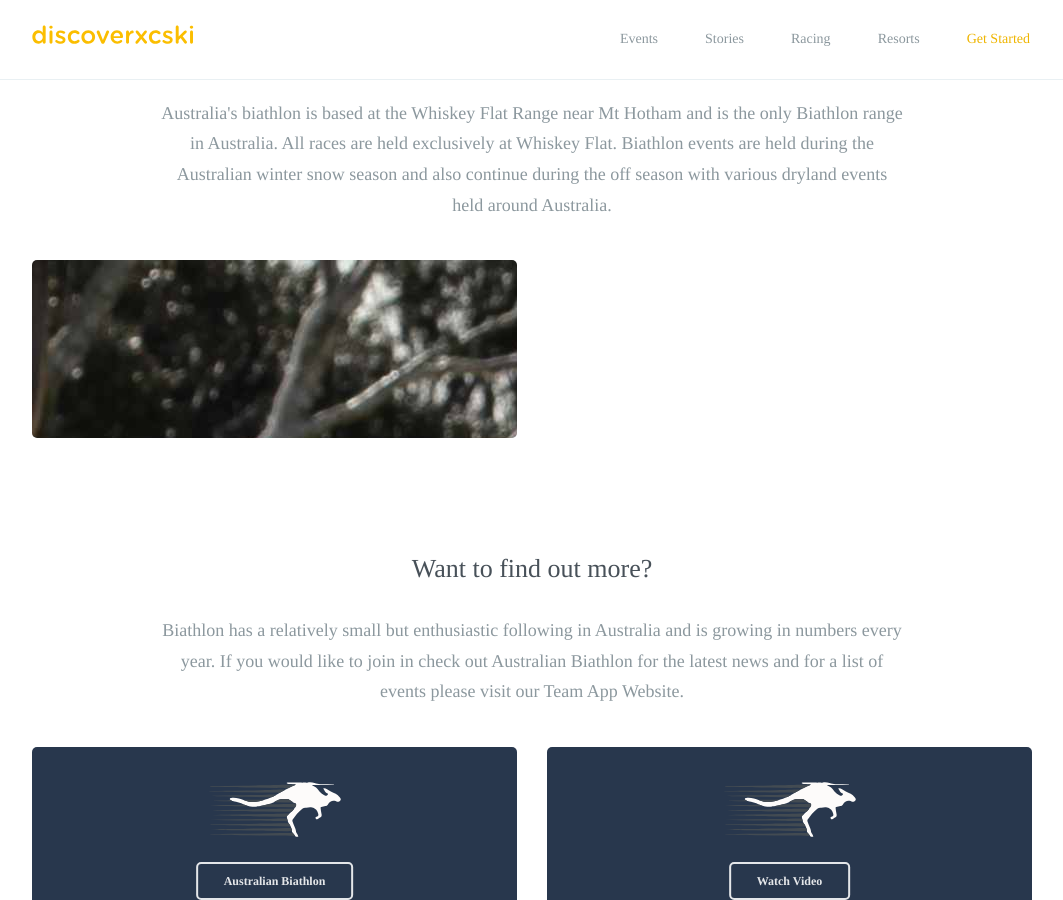
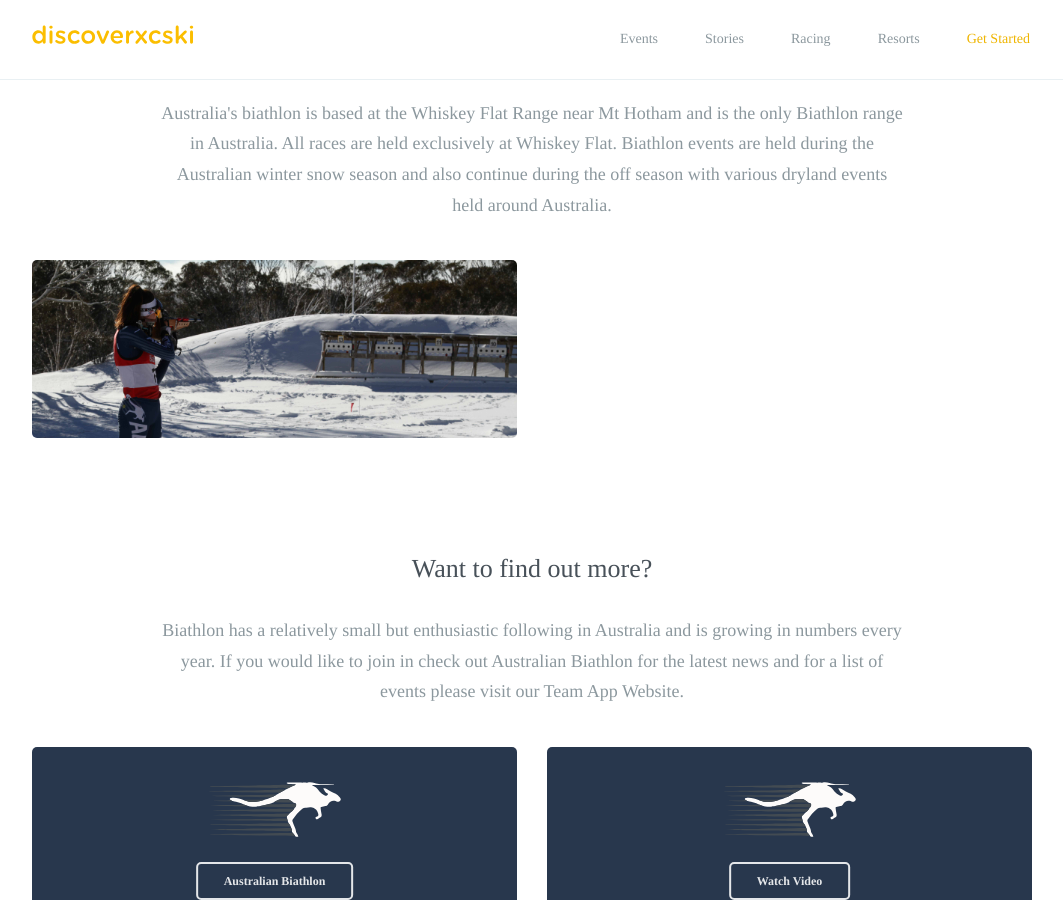
Before and after one commit to robcatto/robcatto.github.io, a Jekyll site: the page built from racing/australian-biathlon/index.html, in a window 1280 px wide and 900 px high, scrolled down 1749 px. Shown: the whole window, without its empty margins (108-1171 px from the left). Built offline with Jekyll 4.4.1, drawn with Linux system fonts in a browser that asks for light colours; some web fonts are replaced; Markdown is read by kramdown in place of the engine named in the settings.

Commit message:
corrections

```diff
--- a/racing/australian-biathlon/index.html
+++ b/racing/australian-biathlon/index.html
@@ -85,14 +85,20 @@ layout: default
 
 
                          <div class="column two">
-                                                <div class="callout-card" style="background: url(http://www.discoverxcski.com/images/whiskey-flat.jpg);">
+                                                <div class="callout-card" style="
+                                                background: url(http://www.discoverxcski.com/images/whiskey-flat.jpg);
+                                                background-size: cover;
+                                                ">
 
 
                                                 </div>
                         </div>
 
                         <div class="column two">
-                                                <div class="callout-card" style="background: url(http:www.discoverxcski.com/images/summer-biathlon.png);">
+                                                <div class="callout-card" style="
+                                                background: url(http:www.discoverxcski.com/images/summer-biathlon.png);
+                                                background-size: cover;
+                                                ">
 
 
                                                 </div>
```
